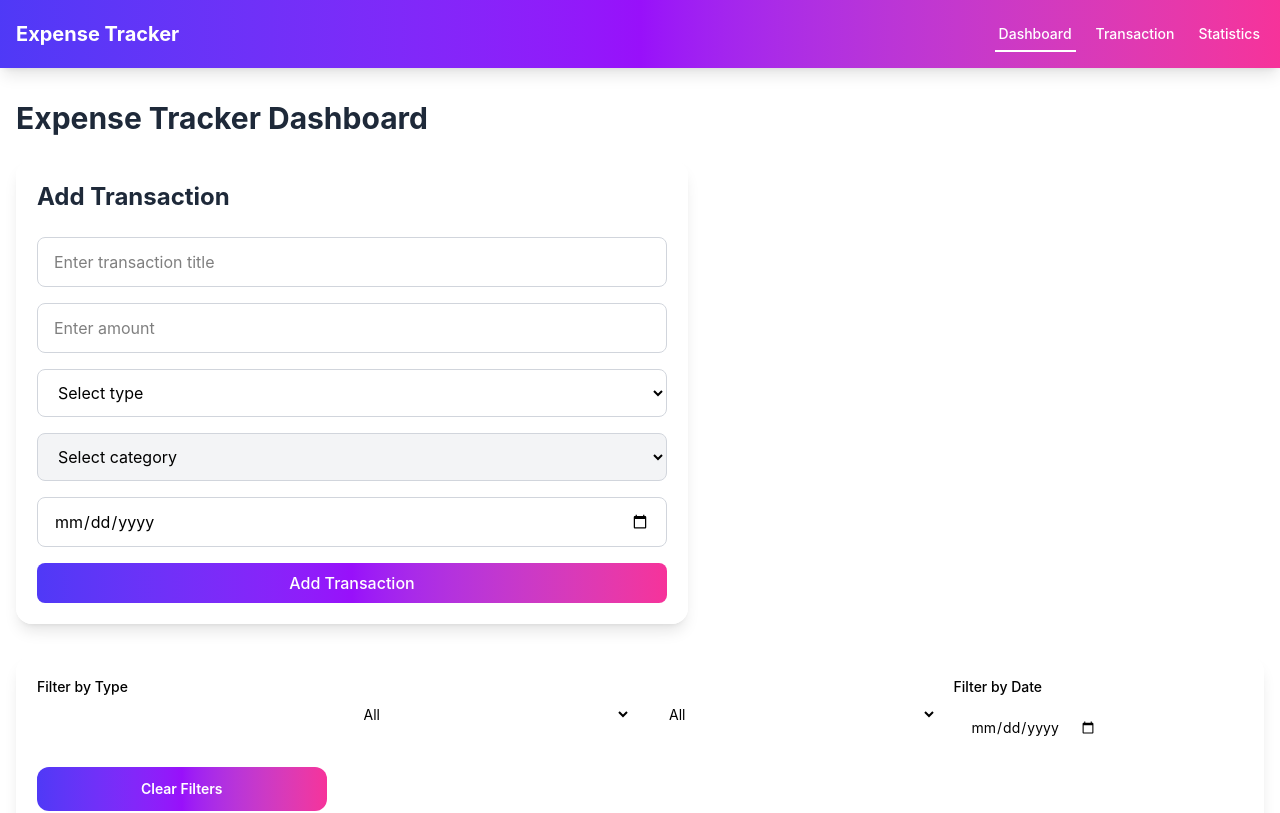
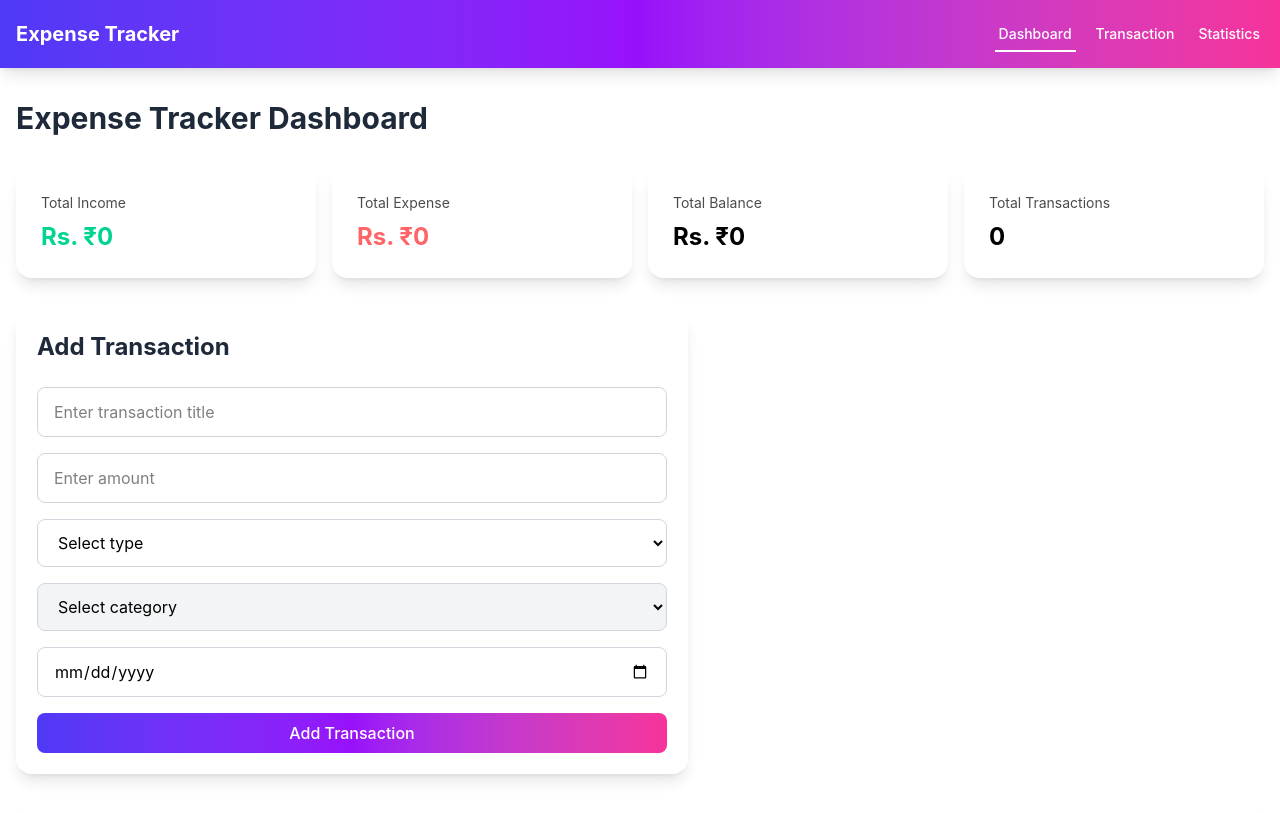
Before and after one commit to aakashtechworks/expense-tracker, a React (Vite) app: page / in a window 1280 px wide. Shown: the top 813 px of the page. Built offline with nearby package versions, Linux system fonts and the light colour scheme.

Commit message:
feat:add dashboard statistics

```diff
--- a/src/pages/Dashboard.jsx
+++ b/src/pages/Dashboard.jsx
@@ -1,4 +1,6 @@
 import React, { useContext, useEffect, useState } from 'react'
+import {formatCurrency} from '../utils/formatCurrency'
+
 
 import TransactionForm from '../components/transactions/TransactionForm'
 import TransactionList from '../components/transactions/TransactionList'
@@ -26,13 +28,43 @@ const Dashboard = () => {
     // return transaction.type === filterType
   })
 
+  const totalIncome = transactions.filter((transaction) => transaction.type === "income").reduce((total, transaction)=> total + transaction.amount, 0)
+
+  const totalExpense = transactions.filter((transaction) => transaction.type === "expense").reduce((total, transaction)=> total + transaction.amount, 0)
+
+  const totalBalance = totalIncome - totalExpense
+
+  const transactionCount = transactions.length
+
 
   return (
     <section className='mx-auto w-full max-w-7xl px-4 py-8'>
         <h1 className='text-3xl font-bold text-gray-800'>Expense Tracker Dashboard</h1>
 
+        <div className='my-8 grid grid-cols-1 gap-4 sm:grid-cols-2 lg:grid-cols-4'>
+          <div className='rounded-2xl border border-white/20 bg-white/10 p-6 shadow-lg backdrop-blur-md'>
+            <p className='text-sm opacity-70'>Total Income</p>
+            <h2 className='mt-2 text-2xl font-bold text-emerald-400'>Rs. {formatCurrency(totalIncome)}</h2>
+          </div>
+
+          <div className='rounded-2xl border border-white/20 bg-white/10 p-6 shadow-lg backdrop-blur-md'>
+            <p className='text-sm opacity-70'>Total Expense</p>
+            <h2 className='mt-2 text-2xl font-bold text-red-400'>Rs. {formatCurrency(totalExpense)}</h2>
+          </div>
+
+          <div className='rounded-2xl border border-white/20 bg-white/10 p-6 shadow-lg backdrop-blur-md'>
+            <p className='text-sm opacity-70'>Total Balance</p>
+            <h2 className='mt-2 text-2xl font-bold '>Rs. {formatCurrency(totalBalance)}</h2>
+          </div>
+
+          <div className='rounded-2xl border border-white/20 bg-white/10 p-6 shadow-lg backdrop-blur-md'>
+            <p className='text-sm opacity-70'>Total Transactions</p>
+            <h2 className='mt-2 text-2xl font-bold '>{transactionCount}</h2>
+          </div>
+        </div>
+
         <div className='mt-6'>
-          <TransactionForm/>
+          <TransactionForm  />
 
           <div className='my-8 grid grid-cols-1 gap-4 rounded-2xl border border-white/20 bg-white/10 p-5 shadow-lg backdrop-blur-md sm:grid-cols-2 lg:grid-cols-4'>
             <label htmlFor="" className='mb-2 block text-sm font-medium'>Filter by Type</label>
```
